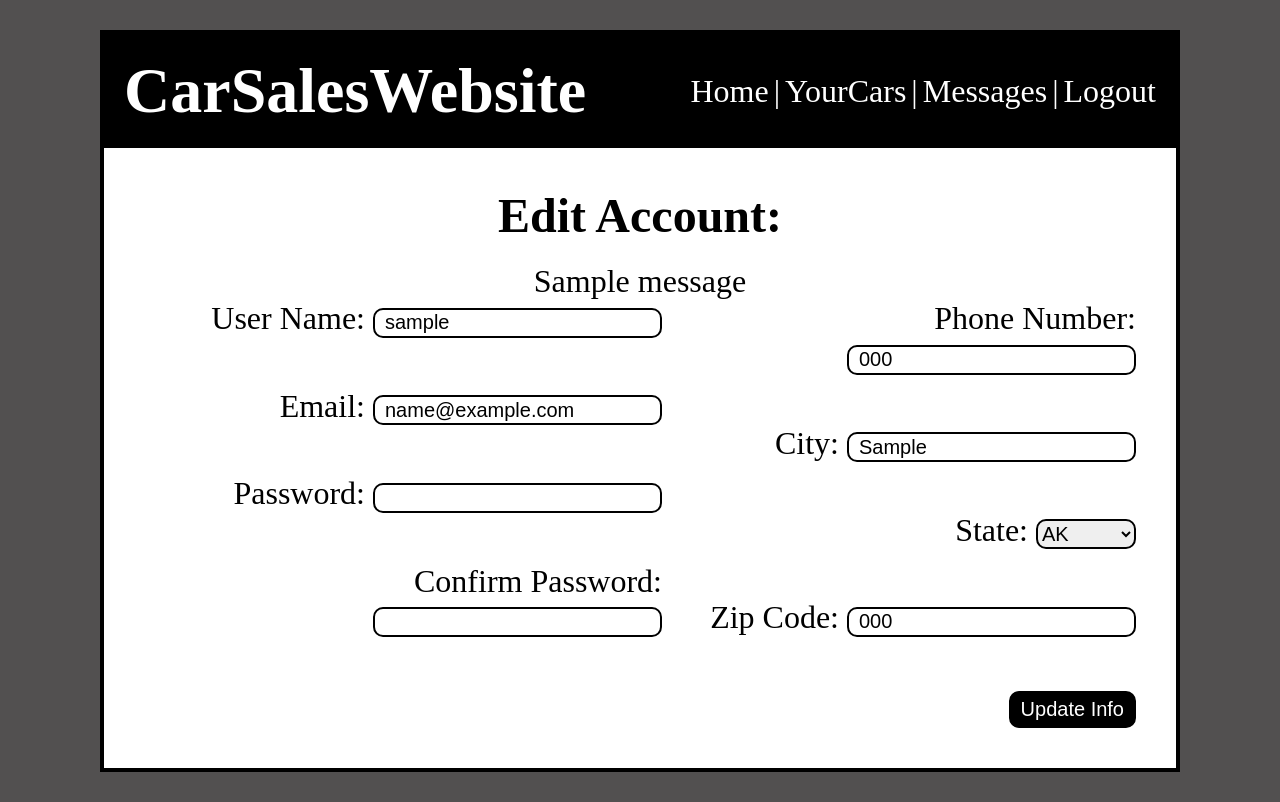
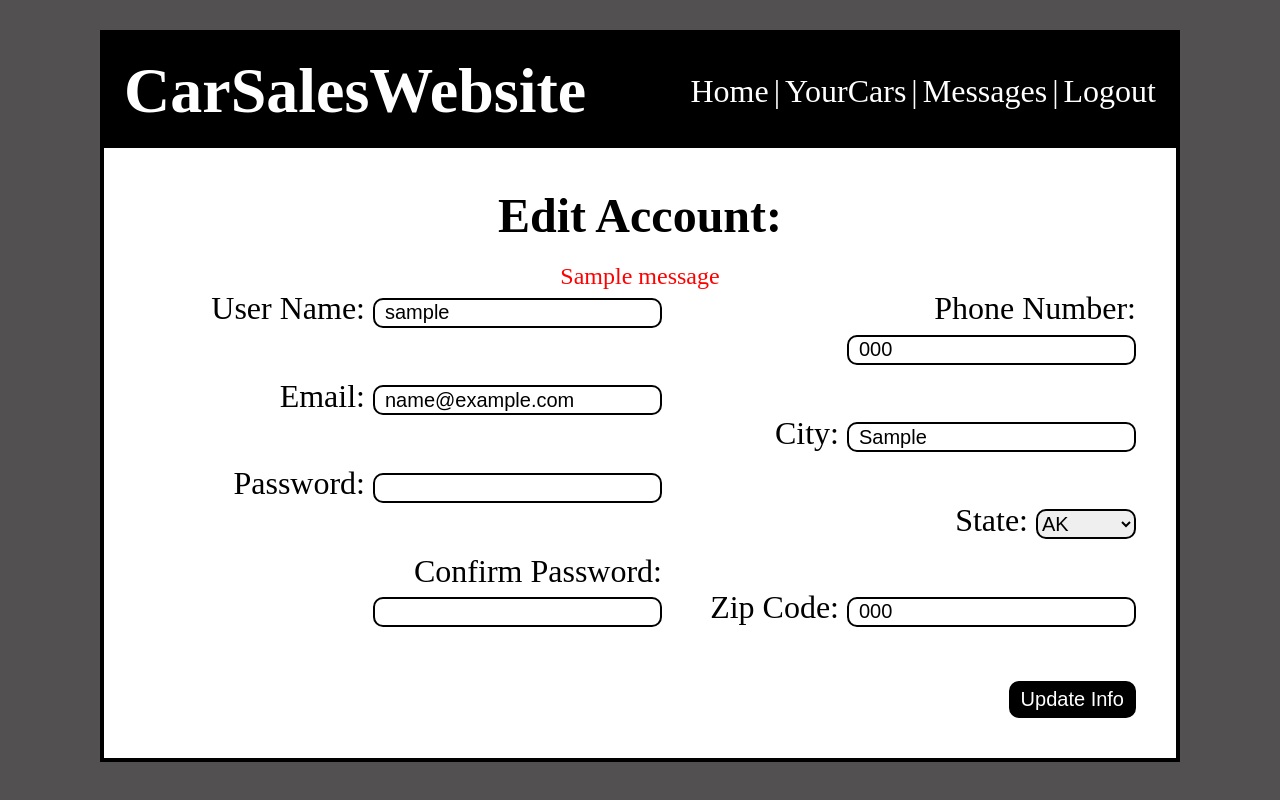
Before and after one commit to BrandonHellwarth/Linkden_Projects, a Flask app: page /account_edit/1 in a window 1280 px wide. Run offline with Flask 2, Linux system fonts and the light colour scheme; the visitor is signed in with stand-in values (Sample User, id 1); tables that the repository leaves empty or names only in its code hold one stand-in row (Sample ...); one stand-in notice (Sample message) is shown.

Commit message:
style update/debugging

```diff
--- a/Cars/flask_app/controllers/routes.py
+++ b/Cars/flask_app/controllers/routes.py
@@ -1,3 +1,5 @@
+from __future__ import print_function # In python 2.7
+import sys
 from flask_app import app
 from flask import render_template,redirect,request,session,flash
 from flask_app.models.user import User
@@ -109,7 +111,10 @@ def yourcars(id):
         data = {
             'id' : id
         }
-        return render_template('yourcars.html', user = User.get_user_with_cars(data))
+        if getattr(User.get_user_with_cars(data).cars[0], "id") is None:
+            return render_template('yourcars.html', user = User.get_one(data)[0])
+        else:
+            return render_template('yourcars.html', user = User.get_user_with_cars(data))
     else:
         flash("No user logged in")
         return redirect('/')
--- a/Cars/flask_app/models/user.py
+++ b/Cars/flask_app/models/user.py
@@ -36,8 +36,7 @@ class User:
     @classmethod
     def get_one(cls, data):
         query = "SELECT * FROM users WHERE id = %(id)s;"
-        user = connectToMySQL('carz').query_db(query, data)
-        return user
+        return connectToMySQL('carz').query_db(query, data)
     @classmethod
     def get_one_by_email(cls, data):
         query = "SELECT * FROM users WHERE email = %(email)s;"
--- a/Cars/flask_app/static/css/account_edit.css
+++ b/Cars/flask_app/static/css/account_edit.css
@@ -73,3 +73,7 @@ body{
 #rightbtn{
     text-align: right;
 }
+#flash{
+    color: red;
+    font-size: 1.5rem;
+}
--- a/Cars/flask_app/static/css/add.css
+++ b/Cars/flask_app/static/css/add.css
@@ -73,3 +73,7 @@ h2{
     padding: 5px 10px;
     border-radius: 10px;
 }
+#flash{
+    color: red;
+    font-size: 1.5rem;
+}
--- a/Cars/flask_app/static/css/login.css
+++ b/Cars/flask_app/static/css/login.css
@@ -64,3 +64,9 @@ body{
     padding: 5px 10px;
     border-radius: 10px;
 }
+#flash{
+    text-align: center;
+    color: red;
+    font-size: 1.5rem;
+    margin-bottom: 20px;
+}
--- a/Cars/flask_app/static/css/register.css
+++ b/Cars/flask_app/static/css/register.css
@@ -76,3 +76,8 @@ h2{
     padding: 5px 10px;
     border-radius: 10px;
 }
+#flash{
+    color: red;
+    font-size: 1.5rem;
+    text-align: center;
+}
--- a/Cars/flask_app/static/css/style.css
+++ b/Cars/flask_app/static/css/style.css
@@ -60,3 +60,8 @@ body{
 .row>p{
     color: black;
 }
+#flash{
+    color: red;
+    font-size: 1.5rem;
+    text-align: center;
+}
--- a/Cars/flask_app/static/css/view_user.css
+++ b/Cars/flask_app/static/css/view_user.css
@@ -66,3 +66,7 @@ body{
     border: 2px solid black;
     font-size: 1.25rem;
 }
+#flash{
+    color: red;
+    font-size: 1.5rem;
+}
--- a/Cars/flask_app/templates/account_edit.html
+++ b/Cars/flask_app/templates/account_edit.html
@@ -26,11 +26,12 @@
             {% with messages = get_flashed_messages() %}
                 {% if messages %}
                     {% for message in messages %}
-                        <p>{{message}}</p>
+                        <p id="flash">{{message}}</p>
                     {% endfor %}
                 {% endif %}
             {% endwith %}
-            <form action="/process_account_edit/{{user.id}}" method="post" id="main1">
+            <form action="/process_account_edit/{{user.id}}" method="post">
+                <div id="main1">
                     <div id="left">
                         <div class="row">
                             <label for="username">User Name:</label>
@@ -75,10 +76,11 @@
                             <input type="text" name="zip_code" value="{{user.zip_code}}">
                         </div>
                     </div>
-            </form>
+                </div>
                 <div id="rightbtn">
                     <button>Update Info</button>
                 </div>
+            </form>
         </div>
     </div>
 </body>
--- a/Cars/flask_app/templates/add.html
+++ b/Cars/flask_app/templates/add.html
@@ -28,7 +28,7 @@
             {% with messages = get_flashed_messages() %}
                 {% if messages %}
                     {% for message in messages %}
-                        <p>{{message}}</p>
+                        <p id="flash">{{message}}</p>
                     {% endfor %}
                 {% endif %}
             {% endwith %}
--- a/Cars/flask_app/templates/edit.html
+++ b/Cars/flask_app/templates/edit.html
@@ -29,7 +29,7 @@
             {% with messages = get_flashed_messages() %}
                 {% if messages %}
                     {% for message in messages %}
-                        <p>{{message}}</p>
+                        <p id="flash">{{message}}</p>
                     {% endfor %}
                 {% endif %}
             {% endwith %}
--- a/Cars/flask_app/templates/index.html
+++ b/Cars/flask_app/templates/index.html
@@ -34,7 +34,7 @@
             {% with messages = get_flashed_messages() %}
                 {% if messages %}
                     {% for message in messages %}
-                        <p>{{message}}</p>
+                        <p id="flash">{{message}}</p>
                     {% endfor %}
                 {% endif %}
             {% endwith %}
--- a/Cars/flask_app/templates/login.html
+++ b/Cars/flask_app/templates/login.html
@@ -22,7 +22,7 @@
             {% with messages = get_flashed_messages() %}
                 {% if messages %}
                     {% for message in messages %}
-                        <p>{{message}}</p>
+                        <p id="flash">{{message}}</p>
                     {% endfor %}
                 {% endif %}
             {% endwith %}
--- a/Cars/flask_app/templates/register.html
+++ b/Cars/flask_app/templates/register.html
@@ -22,7 +22,7 @@
             {% with messages = get_flashed_messages() %}
                 {% if messages %}
                     {% for message in messages %}
-                        <p>{{message}}</p>
+                        <p id="flash">{{message}}</p>
                     {% endfor %}
                 {% endif %}
             {% endwith %}
--- a/Cars/flask_app/templates/view_user.html
+++ b/Cars/flask_app/templates/view_user.html
@@ -35,7 +35,7 @@
         {% with messages = get_flashed_messages() %}
             {% if messages %}
                 {% for message in messages %}
-                    <p>{{message}}</p>
+                    <p id="flash">{{message}}</p>
                 {% endfor %}
             {% endif %}
         {% endwith %}
```
Also changed, not shown: Cars/flask_app/static/css/edit.css (deleted), Cars/flask_app/static/images/6564254-tank-wallpapers.jpg (added), Cars/flask_app/static/images/ferrari-california-4k-img.jpg (added), Cars/flask_app/static/images/rolls.jpg (added), 1 other file. Lines whose indentation alone changed are shown as unchanged.
